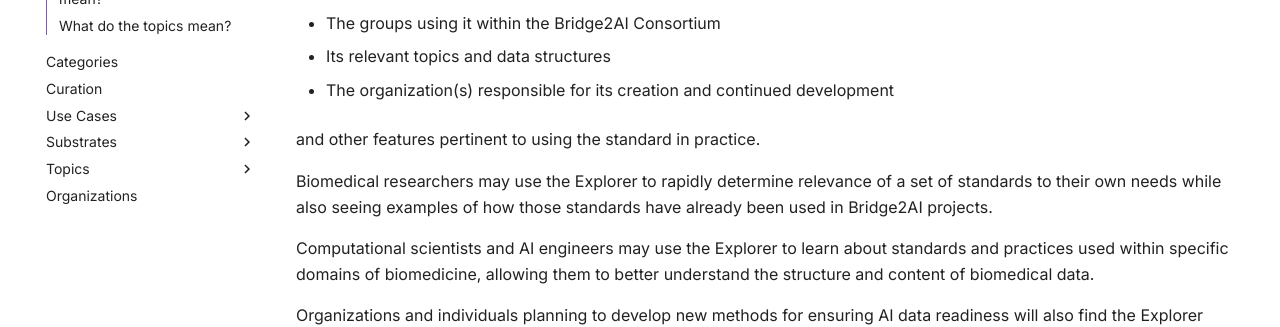
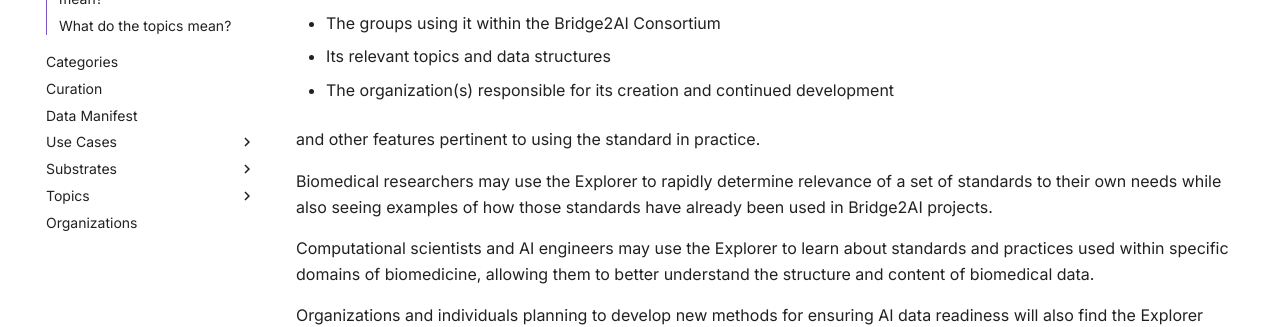
Before and after one commit to bridge2ai/b2ai-standards-registry, an MkDocs documentation site: the page built from docs/index.md, in a window 1280 px wide. Shown: the part 572-899 px from the top of the page. Built offline with MkDocs 1.6.1 and Material for MkDocs 9.7.7, drawn with Linux system fonts in a browser that asks for light colours; comment, search, counter and statistics services are not loaded.

Commit message:
Add manifest page to docs

```diff
--- a/mkdocs.yml
+++ b/mkdocs.yml
@@ -28,6 +28,7 @@
   - Home: index.md
   - Categories: categories.md
   - Curation: curation.md
+  - Data Manifest: manifest.md
   - Use Cases:
       - Use Cases Overview: UseCase.markdown
       - Assemble standards for integrated maps of human cell architecture: usecases/assemble-standards-for-integrated-maps-of-human-cell-architecture.markdown
```
Also changed, not shown: docs/manifest.md (added).
